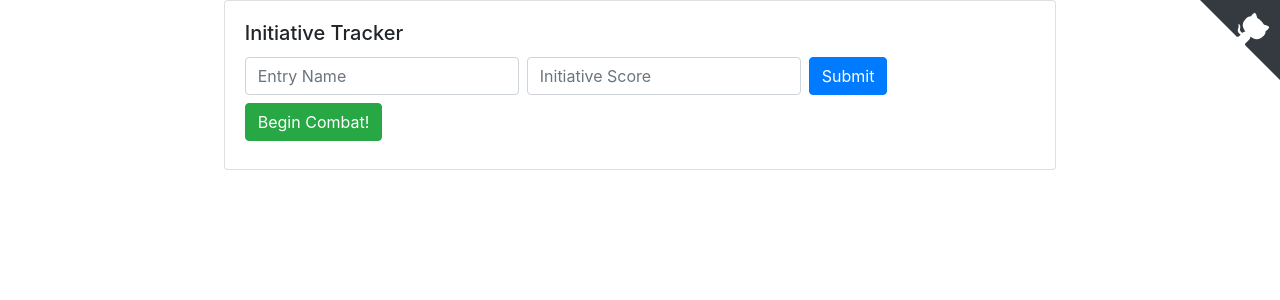
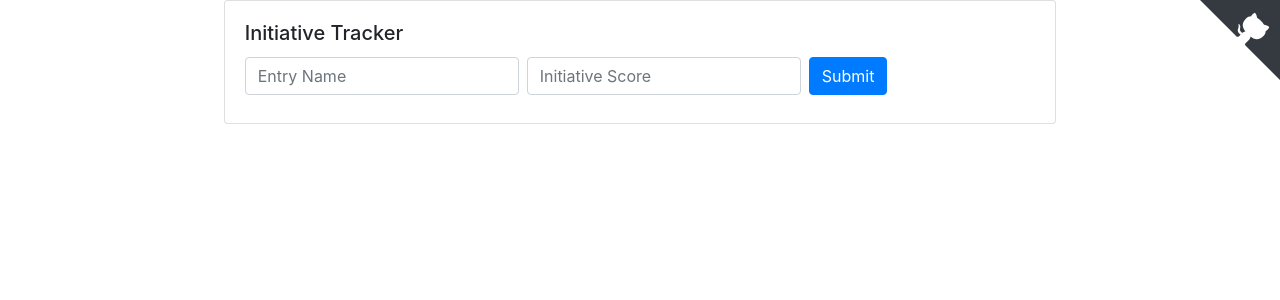
Before and after one commit to SquaredSee/dnd_app, a React (Create React App) app: page / in a window 1280 px wide. Shown: the top 300 px of the page. Built offline with nearby package versions, Linux system fonts and the light colour scheme.

Commit message:
hide begin combat unless entries has one or more items

```diff
--- a/src/InitiativeTracker/InitiativeTracker.js
+++ b/src/InitiativeTracker/InitiativeTracker.js
@@ -114,17 +114,15 @@ class InitiativeTracker extends Component {
               <input type="text" name="inputName" id="inputName" className="form-control"
                 placeholder="Entry Name" value={this.state.inputName} onChange={this.handleInputChange} required />
             </div>
-
             <div className="form-group mb-2 mr-2">
               <label htmlFor="inputScore" className="sr-only">Initiative Score</label>
               <input type="number" name="inputScore" id="inputScore" className="form-control"
                 placeholder="Initiative Score" value={this.state.inputScore} onChange={this.handleInputChange} required />
             </div>
-
             <button type="submit" className="btn btn-primary mb-2">Submit</button>
           </form>
 
-            {combatControls}
+          {this.state.entries.length > 0 && combatControls}
 
           <ul className="list-group">
             {this.state.entries.map((entry, i) => (
```
Lines whose indentation alone changed are shown as unchanged.
